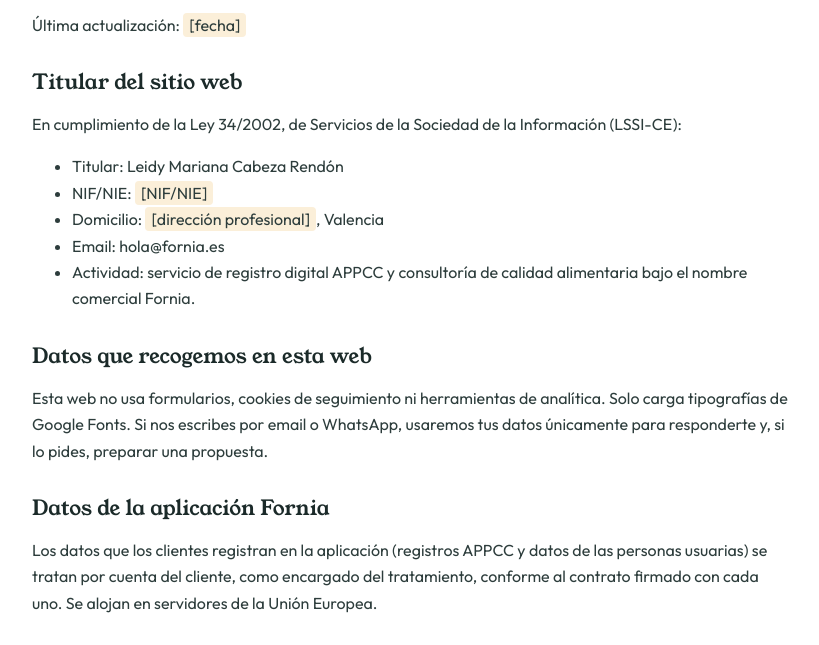
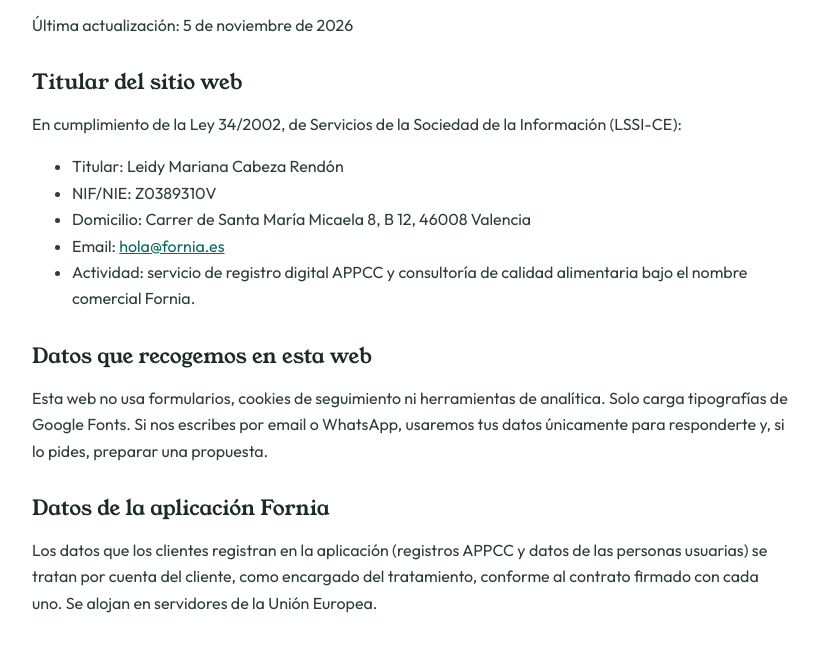
Before and after one commit to Leidyc13/fornia-web, a plain HTML site: page aviso-legal.html in a window 1280 px wide. Shown: the part 142-787 px from the top of the page, without its empty margins (228-1047 px from the left). Drawn offline with Linux system fonts and the light colour scheme.

Commit message:
Aviso legal con datos de la titular

```diff
--- a/aviso-legal.html
+++ b/aviso-legal.html
@@ -24,15 +24,15 @@ img{height:34px;width:auto}
 <main>
 <a href="index.html"><img src="img/fornia-logo.svg" alt="Fornia, volver al inicio"></a>
 <h1>Aviso legal y política de privacidad</h1>
-<p>Última actualización: <span class="pend">[fecha]</span></p>
+<p>Última actualización: 5 de noviembre de 2026</p>
 
 <h2>Titular del sitio web</h2>
 <p>En cumplimiento de la Ley 34/2002, de Servicios de la Sociedad de la Información (LSSI-CE):</p>
 <ul>
 <li>Titular: Leidy Mariana Cabeza Rendón</li>
-<li>NIF/NIE: <span class="pend">[NIF/NIE]</span></li>
-<li>Domicilio: <span class="pend">[dirección profesional]</span>, Valencia</li>
-<li>Email: hola@fornia.es</li>
+<li>NIF/NIE: Z0389310V</li>
+<li>Domicilio: Carrer de Santa María Micaela 8, B 12, 46008 Valencia</li>
+<li>Email: <a href="mailto:hola@fornia.es">hola@fornia.es</a></li>
 <li>Actividad: servicio de registro digital APPCC y consultoría de calidad alimentaria bajo el nombre comercial Fornia.</li>
 </ul>
 
@@ -54,7 +54,6 @@ img{height:34px;width:auto}
 <h2>Propiedad intelectual</h2>
 <p>La marca Fornia, su logotipo, los textos y el software son de su titular. No se permite su reproducción sin autorización.</p>
 
-<p style="margin-top:40px;color:var(--muted);font-size:.9rem">Este texto es un borrador. Revísalo con un profesional antes de publicarlo.</p>
 </main>
 </body>
 </html>
```
